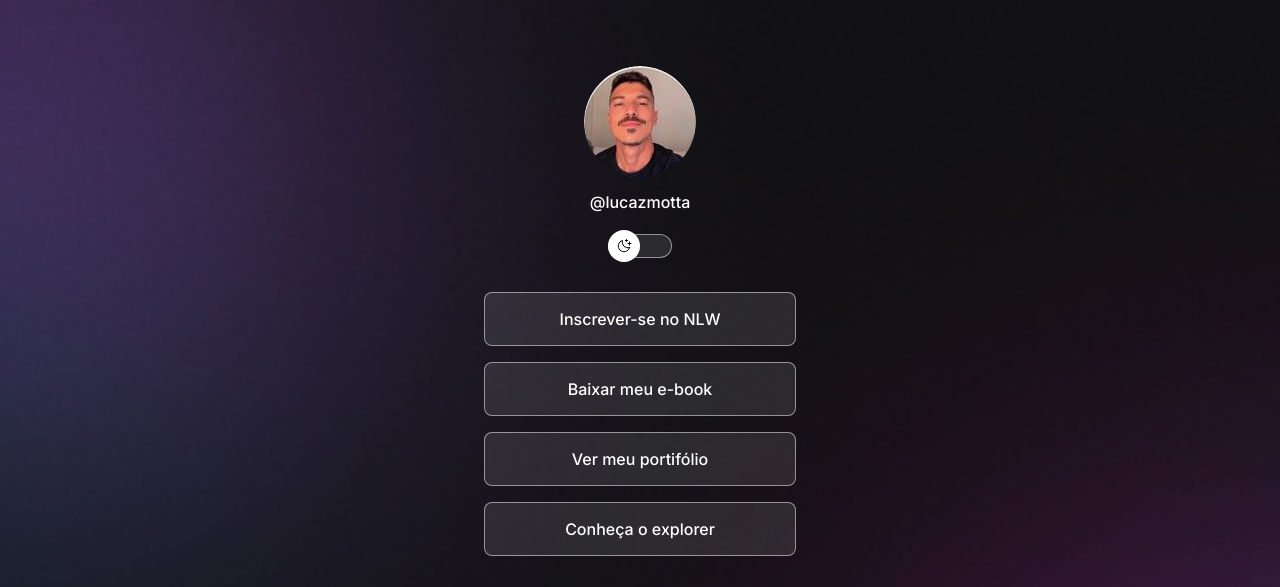
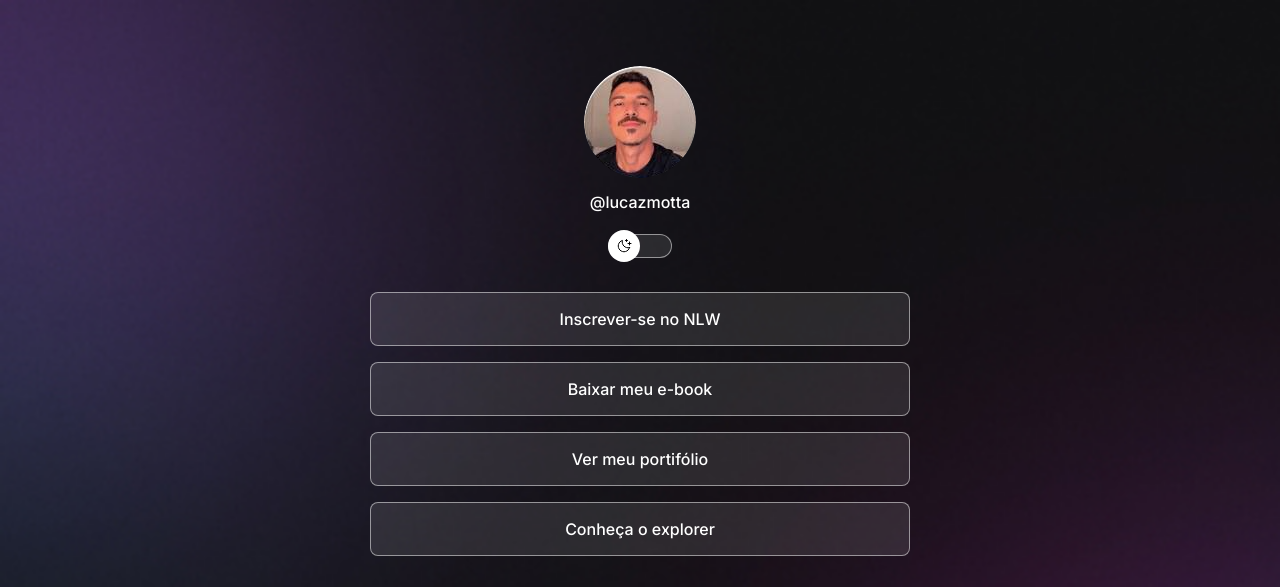
Before and after one commit to mottalucaz/Projeto, a plain HTML site: page index.html in a window 1280 px wide. Shown: the top 587 px of the page. Drawn offline with nearby package versions, Linux system fonts and the light colour scheme.

Commit message:
adjust cointainer width

```diff
--- a/index.html
+++ b/index.html
@@ -1,5 +1,5 @@
 <!DOCTYPE html>
-<html lang="pt-brGIT">
+<html lang="pt-br">
   <head>
     <link rel="preconnect" href="https://fonts.googleapis.com" />
     <link rel="preconnect" href="https://fonts.gstatic.com" crossorigin />
--- a/style.css
+++ b/style.css
@@ -35,7 +35,8 @@
 }
 
 #container {
-  width: 360px;
+  width: 100%;
+  max-width: 588px;
   margin: 56px auto 0px;
   padding: 0 24px;
 }
```
